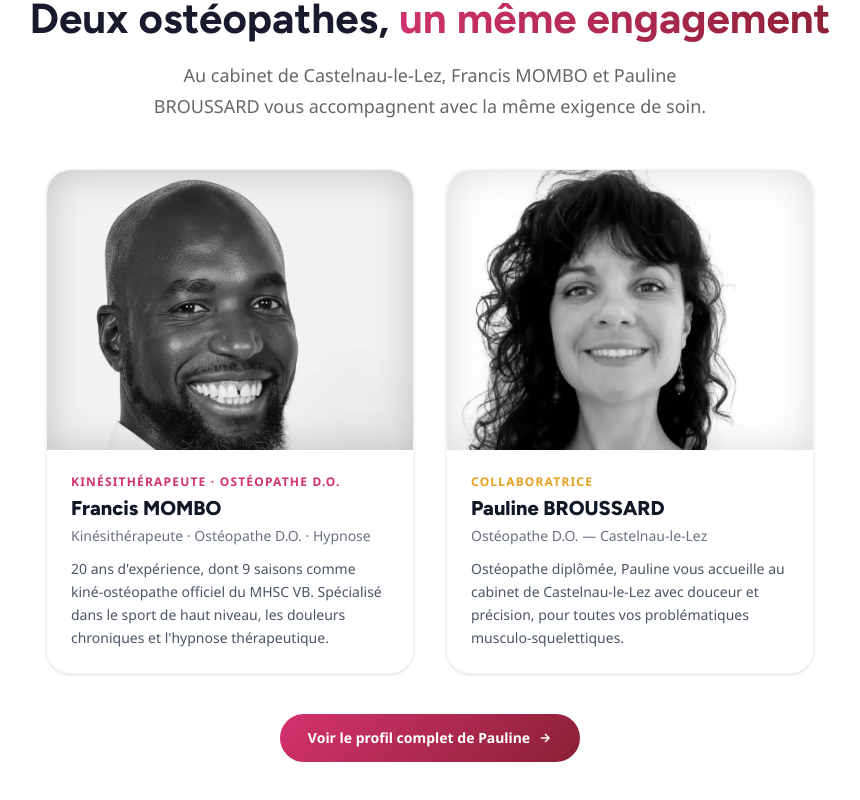
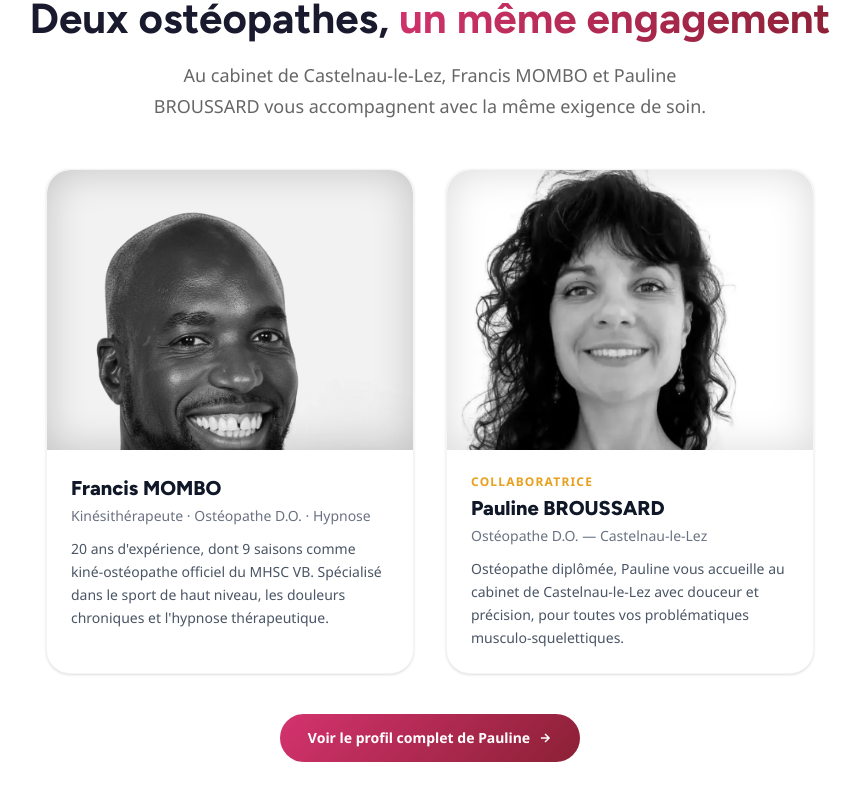
Before and after one commit to mombokine-cloud/francis-mombo, a Next.js app: page / in a window 1280 px wide. Shown: the part 9817-10617 px from the top of the page, without its empty margins (210-1070 px from the left). Built offline with nearby package versions, Linux system fonts and the light colour scheme.

Commit message:
fix: Team — cadrage photo Francis (0% top) + suppression ligne rose
Co-Authored-By: Claude Sonnet 4.6 <noreply@anthropic.com>

```diff
--- a/app/components/Team.tsx
+++ b/app/components/Team.tsx
@@ -22,12 +22,11 @@ export default function Team() {
               <img
                 src="/Francis Mombo Ostéopathe kinésithérapeute hypnose Castelnau le Lez Saint Mathieu de Treviers.webp"
                 alt="Francis MOMBO ostéopathe kinésithérapeute Castelnau-le-Lez"
-                style={{ width: "100%", height: "100%", objectFit: "cover", objectPosition: "50% 15%", filter: "grayscale(100%) contrast(1.08) brightness(0.95)" }}
+                style={{ width: "100%", height: "100%", objectFit: "cover", objectPosition: "50% 0%", filter: "grayscale(100%) contrast(1.08) brightness(0.95)" }}
               />
               <div className="absolute inset-0 rounded-t-3xl" style={{ boxShadow: "inset 0 0 40px rgba(0,0,0,0.2)" }} />
             </div>
             <div className="p-6">
-              <p className="text-xs font-bold uppercase tracking-widest mb-1" style={{ color: "#D4336E" }}>Kinésithérapeute · Ostéopathe D.O.</p>
               <h3 className="font-black text-gray-900 text-xl mb-1" style={{ fontFamily: "Figtree, sans-serif" }}>Francis MOMBO</h3>
               <p className="text-sm text-gray-500 mb-3">Kinésithérapeute · Ostéopathe D.O. · Hypnose</p>
               <p className="text-sm text-gray-600 leading-relaxed">
```
